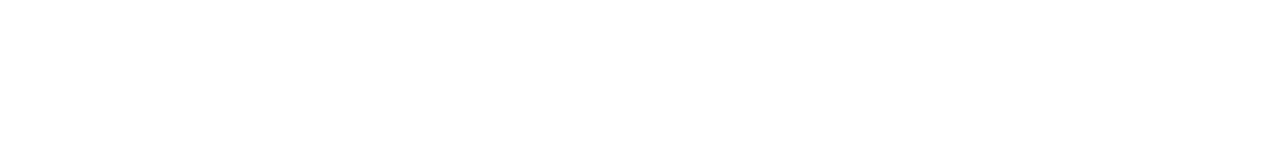
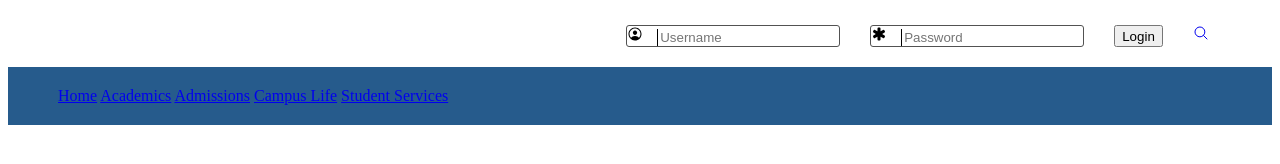
Before and after one commit to ECRAMi/TSCT_Home, a plain HTML site: page index.html in a window 1280 px wide. Drawn offline with nearby package versions, Linux system fonts and the light colour scheme.

Commit message:
Joel Fin

```diff
--- a/index.css
+++ b/index.css
@@ -1,5 +1,43 @@
-* {
-    padding:0;
-    margin: 0;
-    box-sizing: border-box;
+.header .loginBar {
+    display: flex;
+    justify-content: right;
+    margin-top: 2%;
+    margin-right: 5%;
 }
+
+.header .loginBar div {
+    text-align: center;
+    border: 1px solid rgb(82, 82, 82);
+    margin-left: 30px;
+    justify-content: center;
+    align-items: center;
+    height: fit-content;
+    border-radius: 3px;
+}
+
+.submit {
+    margin-left: 30px;
+}
+
+.loginBar div input {
+    border: none;
+    margin-left: 10px;
+    border-left: 1px solid black;
+    padding-top: 1px;
+    height: fit-content;
+    background: none;
+}
+
+.searchButton {
+    margin-left: 30px;
+}
+
+.navBar {
+    padding-left: 50px;
+    margin-top: 20px;
+    padding-top: 20px;
+    background-color: #265b8c;
+    padding-bottom: 20px;
+    color: white;
+    text-decoration: none;
+}
--- a/index.html
+++ b/index.html
@@ -1,7 +1,31 @@
-<!DOCTYPE html>
+<html>
     <head>
-        <link rel="stylesheet" type="text/css" href="index.css">
-        <script src="https://ajax.googleapis.com/ajax/libs/jquery/3.5.1/jquery.min.js"></script>
-        <script src="index.js"></script>
+        <link rel="stylesheet" href="index.css">
+        <script type="module" src="https://unpkg.com/ionicons@5.5.2/dist/ionicons/ionicons.esm.js"></script>
+<script nomodule src="https://unpkg.com/ionicons@5.5.2/dist/ionicons/ionicons.js"></script>
+        <title>TCST Home</title>
     </head>
+    <body>
+        <section class="header">
+            <div class="loginBar">
+                <div class="username">
+                    <ion-icon name="person-circle-outline"></ion-icon>
+                    <input placeholder="Username">
+                </div>
+                <div class="password">
+                    <ion-icon name="medical"></ion-icon>
+                    <input placeholder="Password">
+                </div>
+                <button class="submit" onclick="">Login</button>
+                <a class="searchButton" href="#"><ion-icon name="search-outline"></ion-icon></a>
+            </div>
+            <div class="navBar">
+                <a href="#">Home</a>
+                <a href="#">Academics</a>
+                <a href="#">Admissions</a>
+                <a href="#">Campus Life</a>
+                <a href="#">Student Services</a>
+            </div>
+        </section>
+    </body>
 </html>
--- a/index.js
+++ /dev/null
@@ -1,3 +0,0 @@
-$( document ).ready(function() {
-
-});
```
